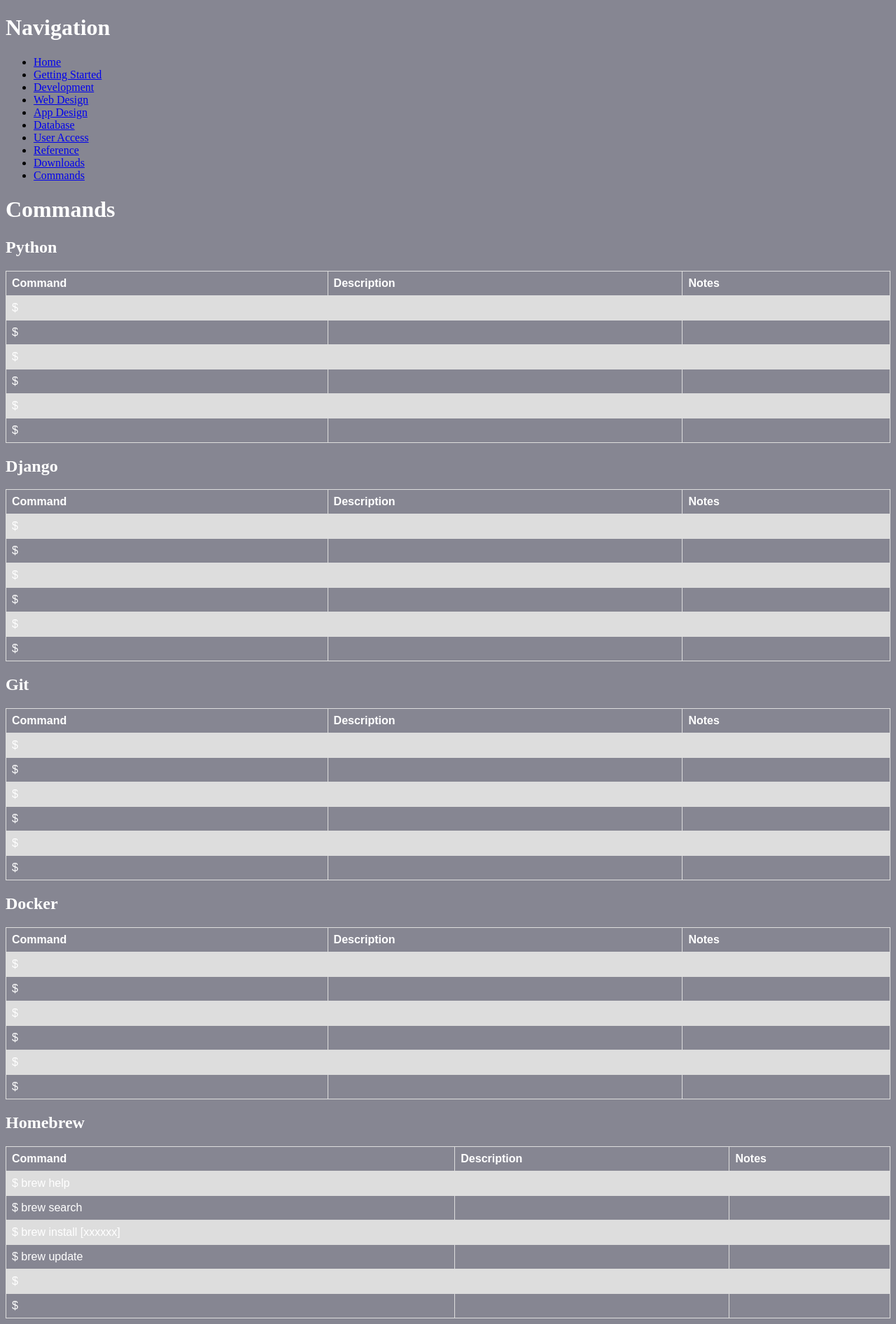
After one commit to adamam2/hwproject, a Django app: template collection/templates/commands.html in a window 1280 px wide. The commit adds this page. Shown: the whole page at 70% size. Run offline with Django 3.2, Linux system fonts and the light colour scheme; the template is opened without the code that fills it, so the values that code supplies are empty.

Commit message:
updated with new page and tables for commands

```diff
--- a/collection/templates/base.html
+++ b/collection/templates/base.html
@@ -8,6 +8,26 @@
             {% endblock title %}
         </title>
         <link rel="stylesheet" type="text/css" href="{% static 'css/style.css' %}" />
+
+        <style>
+            table {
+                font-family: arial, sans-serif;
+                border-collapse: collapse;
+                width: 100%;
+            }
+
+            td,
+            th {
+                border: 1px solid #dddddd;
+                text-align: left;
+                padding: 8px;
+            }
+
+            tr:nth-child(even) {
+                background-color: #dddddd;
+            }
+        </style>
+
         {% block header %}{% endblock header %}
     </head>
     <body>
@@ -48,6 +68,9 @@
                     <li>
                         <a href="{% url 'downloads' %}">Downloads</a>
                     </li>
+                    <li>
+                        <a href="{% url 'commands' %}">Commands</a>
+                    </li>
                 </ul>
             </nav>
         </header>
--- /dev/null
+++ b/collection/templates/commands.html
@@ -0,0 +1,210 @@
+{% extends 'base.html' %}
+{% load static %}
+{% block title %}
+    Common Commands - {{ block.super }}
+{% endblock title %}
+
+
+{% block content %}
+<h1>Commands</h1>
+
+<font color="white">
+
+    <h2>Python</h2>
+    <table>
+        <tr>
+            <th>Command</th>
+            <th>Description</th>
+            <th>Notes</th>
+        </tr>
+        <tr>
+            <td>$ </td>
+            <td></td>
+            <td></td>
+        </tr>
+        <tr>
+            <td>$ </td>
+            <td></td>
+            <td></td>
+        </tr>
+        <tr>
+            <td>$ </td>
+            <td></td>
+            <td></td>
+        </tr>
+        <tr>
+            <td>$ </td>
+            <td></td>
+            <td></td>
+        </tr>
+        <tr>
+            <td>$ </td>
+            <td></td>
+            <td></td>
+        </tr>
+        <tr>
+            <td>$ </td>
+            <td></td>
+            <td></td>
+        </tr>
+    </table>
+
+    <h2>Django</h2>
+    <table>
+        <tr>
+            <th>Command</th>
+            <th>Description</th>
+            <th>Notes</th>
+        </tr>
+        <tr>
+            <td>$ </td>
+            <td></td>
+            <td></td>
+        </tr>
+        <tr>
+            <td>$ </td>
+            <td></td>
+            <td></td>
+        </tr>
+        <tr>
+            <td>$ </td>
+            <td></td>
+            <td></td>
+        </tr>
+        <tr>
+            <td>$ </td>
+            <td></td>
+            <td></td>
+        </tr>
+        <tr>
+            <td>$ </td>
+            <td></td>
+            <td></td>
+        </tr>
+        <tr>
+            <td>$ </td>
+            <td></td>
+            <td></td>
+        </tr>
+    </table>
+
+
+    <h2>Git</h2>
+    <table>
+        <tr>
+            <th>Command</th>
+            <th>Description</th>
+            <th>Notes</th>
+        </tr>
+        <tr>
+            <td>$ </td>
+            <td></td>
+            <td></td>
+        </tr>
+        <tr>
+            <td>$ </td>
+            <td></td>
+            <td></td>
+        </tr>
+        <tr>
+            <td>$ </td>
+            <td></td>
+            <td></td>
+        </tr>
+        <tr>
+            <td>$ </td>
+            <td></td>
+            <td></td>
+        </tr>
+        <tr>
+            <td>$ </td>
+            <td></td>
+            <td></td>
+        </tr>
+        <tr>
+            <td>$ </td>
+            <td></td>
+            <td></td>
+        </tr>
+    </table>
+
+    <h2>Docker</h2>
+    <table>
+        <tr>
+            <th>Command</th>
+            <th>Description</th>
+            <th>Notes</th>
+        </tr>
+        <tr>
+            <td>$ </td>
+            <td></td>
+            <td></td>
+        </tr>
+        <tr>
+            <td>$ </td>
+            <td></td>
+            <td></td>
+        </tr>
+        <tr>
+            <td>$ </td>
+            <td></td>
+            <td></td>
+        </tr>
+        <tr>
+            <td>$ </td>
+            <td></td>
+            <td></td>
+        </tr>
+        <tr>
+            <td>$ </td>
+            <td></td>
+            <td></td>
+        </tr>
+        <tr>
+            <td>$ </td>
+            <td></td>
+            <td></td>
+        </tr>
+    </table>
+
+    <h2>Homebrew</h2>
+    <table>
+        <tr>
+            <th>Command</th>
+            <th>Description</th>
+            <th>Notes</th>
+        </tr>
+        <tr>
+            <td>$ brew help</td>
+            <td></td>
+            <td></td>
+        </tr>
+        <tr>
+            <td>$ brew search</td>
+            <td></td>
+            <td></td>
+        </tr>
+        <tr>
+            <td>$ brew install [xxxxxx]</td>
+            <td></td>
+            <td></td>
+        </tr>
+        <tr>
+            <td>$ brew update</td>
+            <td></td>
+            <td></td>
+        </tr>
+        <tr>
+            <td>$</td>
+            <td></td>
+            <td></td>
+        </tr>
+        <tr>
+            <td>$</td>
+            <td></td>
+            <td></td>
+        </tr>
+    </table>
+
+</font>
+{% endblock content %}
--- a/collection/templates/downloads.html
+++ b/collection/templates/downloads.html
@@ -20,6 +20,7 @@
     <p><a href="https://www.getpostman.com/" target="_blank">Postman</a> API development environment</p>
     <p><a href="https://www.jetbrains.com/pycharm/" target="_blank">PyCharm</a> Python IDE</p>
     <p><a href="http://gitx.github.io/" target="_blank">GitX</a> an open source Git GUI for macOS</p>
+    <p><a href="https://www.iterm2.com/" target="_blank">iTerm2</a> a Terminal emulator with additional features</p>
 
 
 
--- a/hellowebapp/urls.py
+++ b/hellowebapp/urls.py
@@ -33,6 +33,8 @@ urlpatterns = [
     path('contact/', TemplateView.as_view(template_name='contact.html'), name='contact'),
     path('reference/', TemplateView.as_view(template_name='reference.html'),
          name='reference'),
+    path('commands/', TemplateView.as_view(template_name='commands.html'),
+         name='commands'),
     path('sshkey/', TemplateView.as_view(template_name='sshkey.html'),
          name='sshkey'),
     path('downloads/', TemplateView.as_view(template_name='downloads.html'),
```
Also changed, not shown: collection/templates/reference.html (+9 -3 lines), db.sqlite3.
